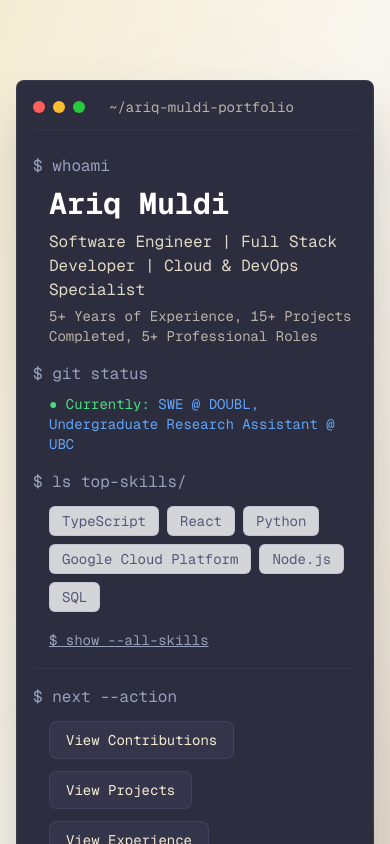
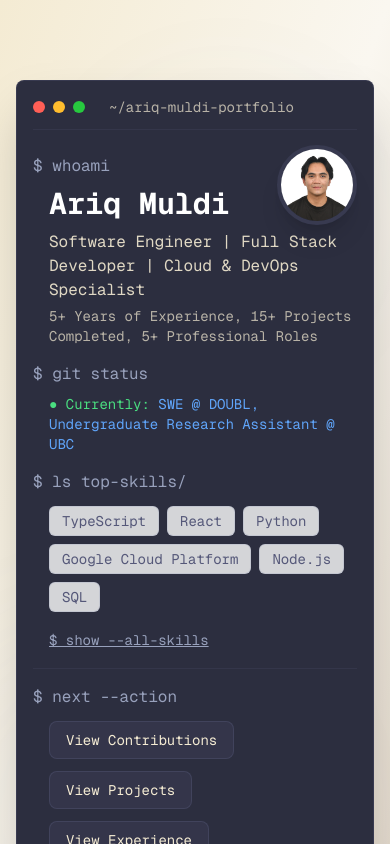
Before and after one commit to ariqmuldi/ariqmuldicom, a Next.js app: page / in a window 390 px wide. Shown: the top 844 px of the page. Built offline with nearby package versions, Linux system fonts and the light colour scheme.

Commit message:
Added profile photo in mobile responsiveness

```diff
--- a/app/components/HeroSection.tsx
+++ b/app/components/HeroSection.tsx
@@ -79,7 +79,7 @@ export default function HeroSection() {
               boxShadow: "0 0 25px rgba(152, 161, 188, 0.4)",
               transition: { duration: 0.2 }
             }}
-            className="absolute top-20 right-8 w-24 h-24 md:w-32 md:h-32 rounded-full overflow-hidden border-4 border-accent-purple/30 shadow-xl hidden md:block z-10 cursor-pointer"
+            className="absolute top-16 right-4 w-20 h-20 md:top-20 md:right-8 md:w-32 md:h-32 rounded-full overflow-hidden border-4 border-accent-purple/30 shadow-xl z-10 cursor-pointer"
           >
             <Image
               src="/profile-photo.jpg"
```
